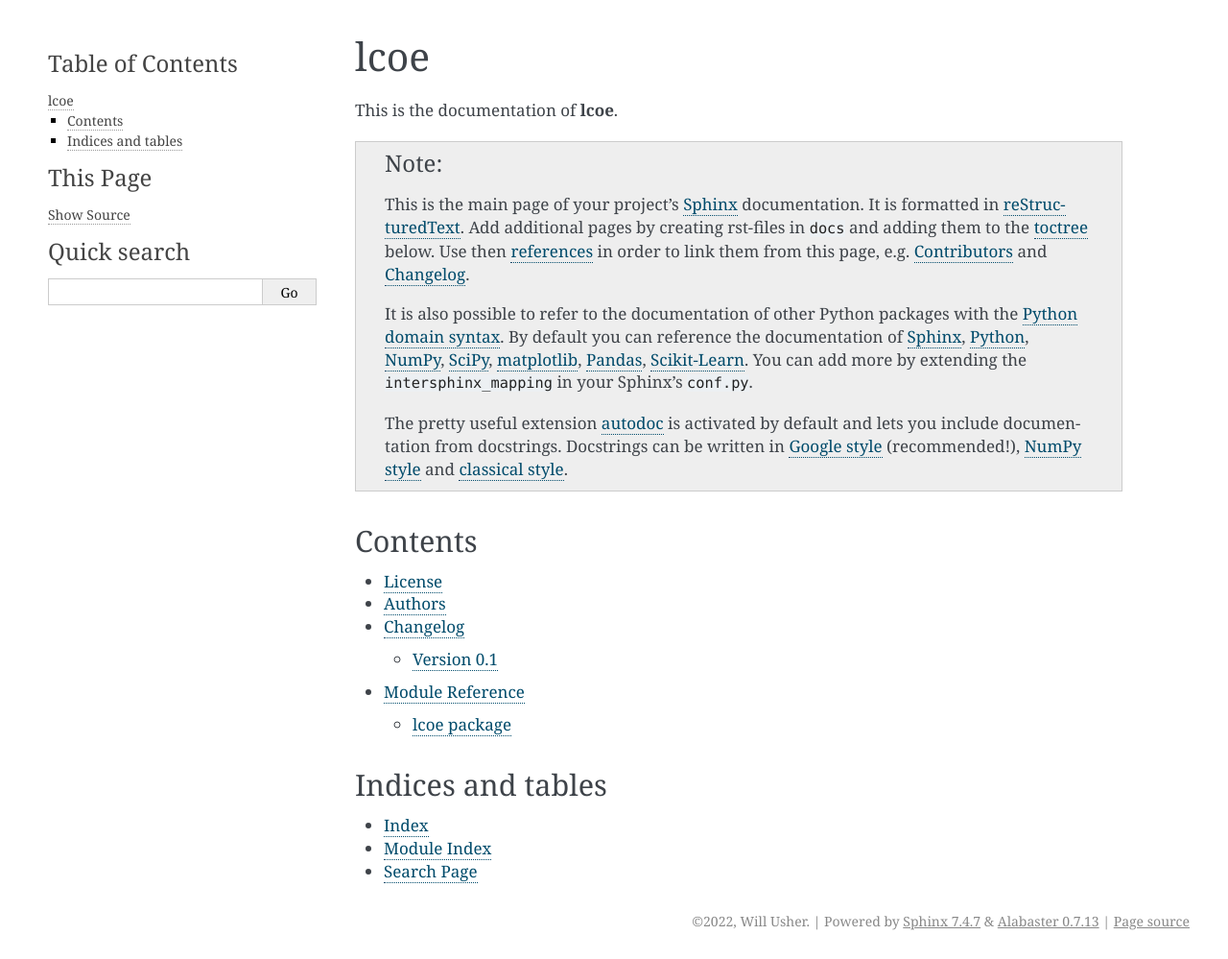
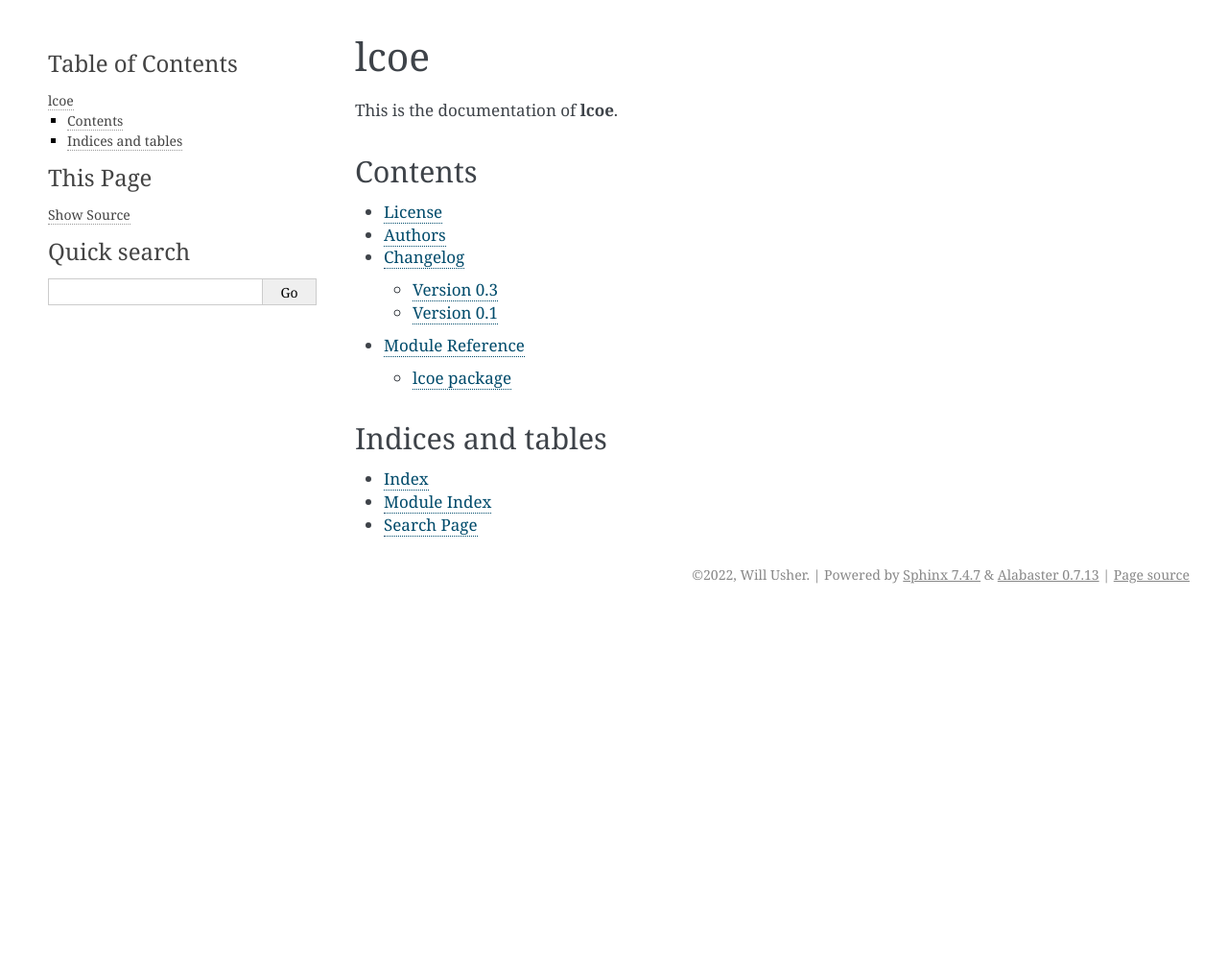
Before and after one commit to willu47/lcoe, a Sphinx documentation site: the page built from docs/index.rst, in a window 1280 px wide. Shown: the whole page at 96% size. Built offline with Sphinx 7.4.7, drawn with Linux system fonts in a browser that asks for light colours; after the commit the page ends 900 px from its top, so only the background shows below that.

Commit message:
Update docs

```diff
--- a/CHANGELOG.rst
+++ b/CHANGELOG.rst
@@ -1,6 +1,11 @@
 =========
 Changelog
 =========
+
+Version 0.3
+===========
+- Changed implementation so that energy is also discounted
+
 
 Version 0.1
 ===========
--- a/docs/index.rst
+++ b/docs/index.rst
@@ -3,25 +3,6 @@
 ====
 
 This is the documentation of **lcoe**.
-
-.. note::
-
-    This is the main page of your project's `Sphinx`_ documentation.
-    It is formatted in `reStructuredText`_. Add additional pages
-    by creating rst-files in ``docs`` and adding them to the `toctree`_ below.
-    Use then `references`_ in order to link them from this page, e.g.
-    :ref:`authors` and :ref:`changes`.
-
-    It is also possible to refer to the documentation of other Python packages
-    with the `Python domain syntax`_. By default you can reference the
-    documentation of `Sphinx`_, `Python`_, `NumPy`_, `SciPy`_, `matplotlib`_,
-    `Pandas`_, `Scikit-Learn`_. You can add more by extending the
-    ``intersphinx_mapping`` in your Sphinx's ``conf.py``.
-
-    The pretty useful extension `autodoc`_ is activated by default and lets
-    you include documentation from docstrings. Docstrings can be written in
-    `Google style`_ (recommended!), `NumPy style`_ and `classical style`_.
-
 
 Contents
 ========
```
